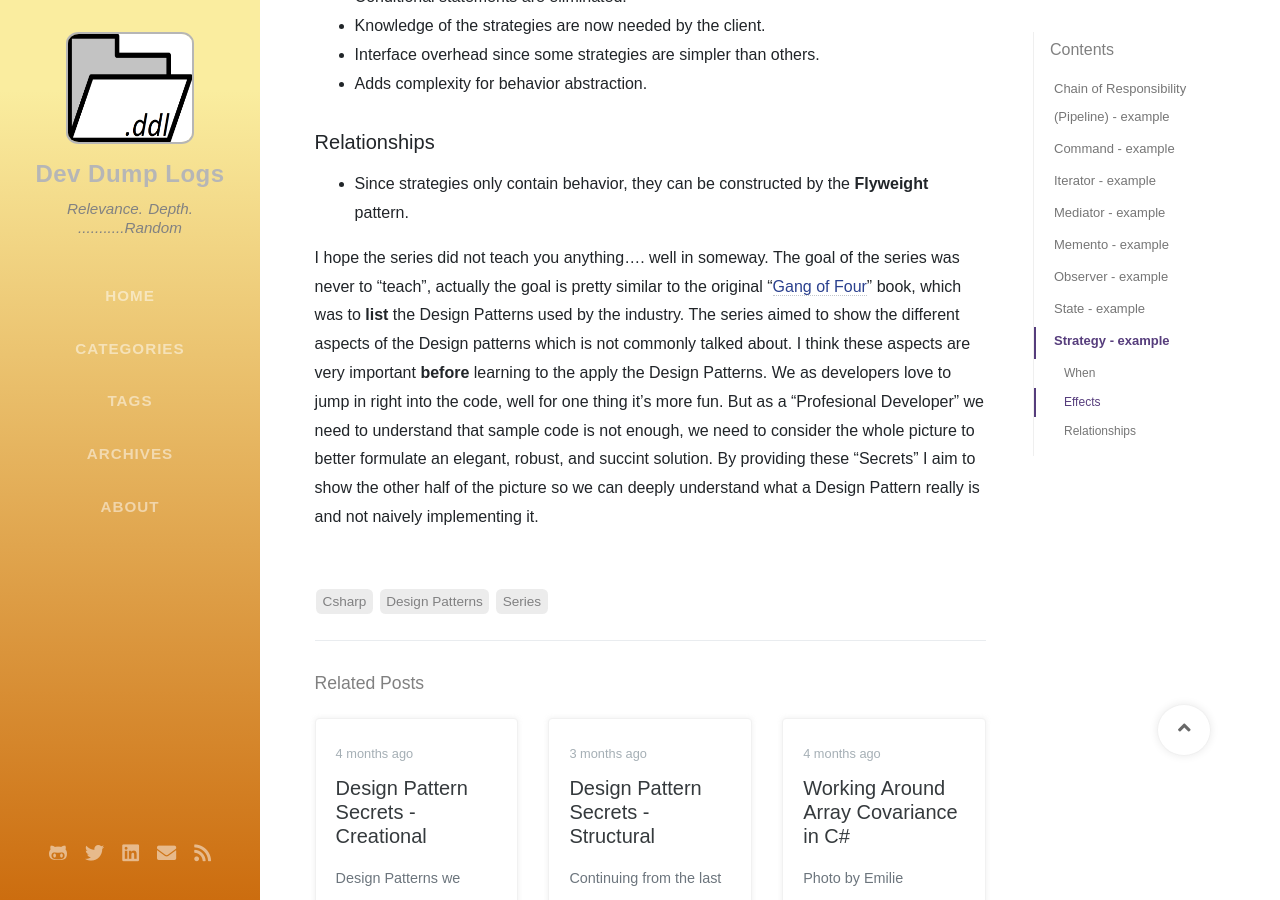
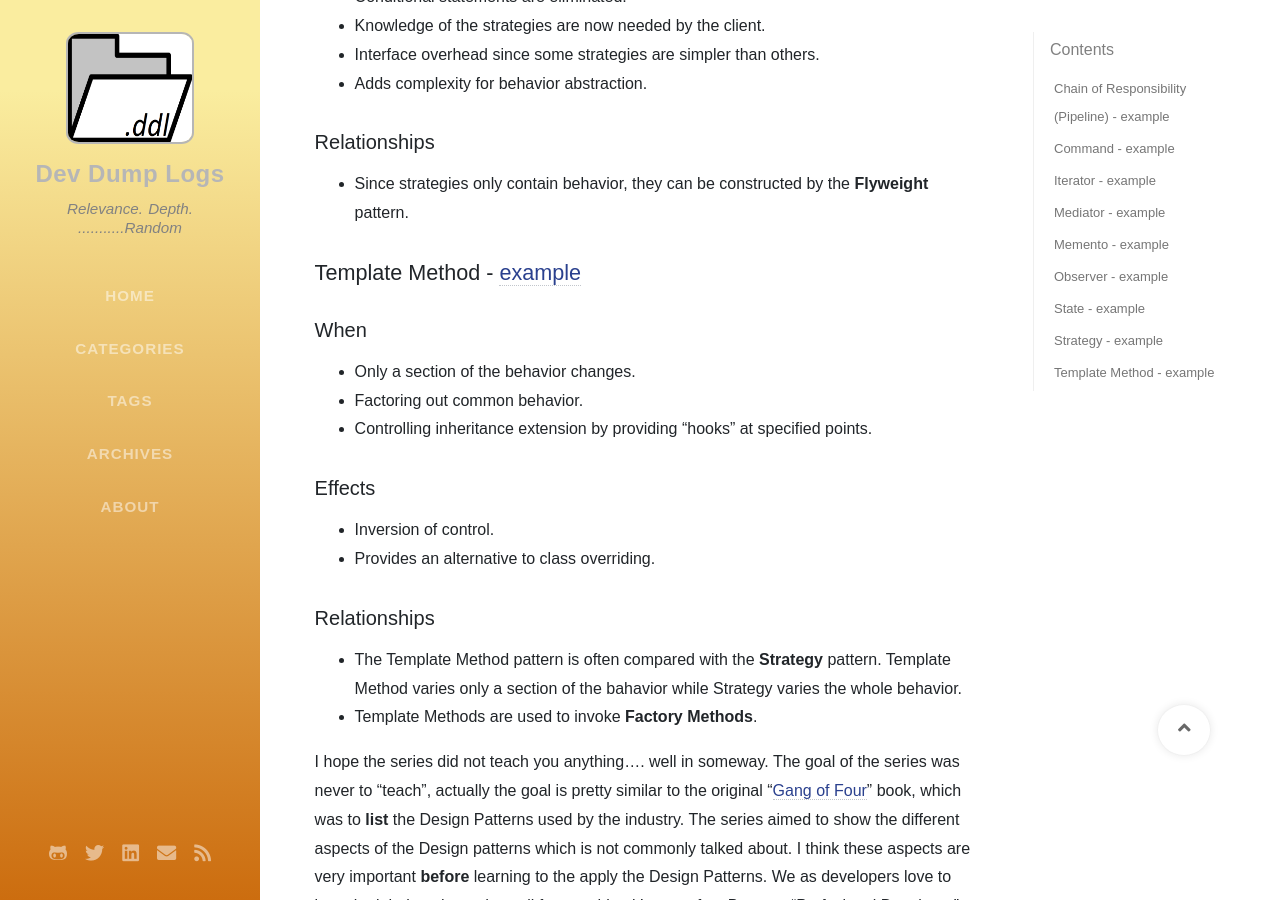
Before and after one commit to IanEscober/ianescober.github.io, a Jekyll site: the page built from _posts/2020-04-13-design-patterns-secrets-behavioral.md, in a window 1280 px wide and 900 px high, scrolled down 4617 px. Built offline with Jekyll 4.4.1, drawn with Linux system fonts in a browser that asks for light colours; nearby versions of some CDN libraries; some web fonts are replaced; comment, search, counter and statistics services are not loaded.

Commit message:
Added Template Method Pattern to 'DPS - B' Post

```diff
--- a/_posts/2020-04-13-design-patterns-secrets-behavioral.md
+++ b/_posts/2020-04-13-design-patterns-secrets-behavioral.md
@@ -137,4 +137,18 @@ As always the catalog would be again structured in:
 ### Relationships
 - Since strategies only contain behavior, they can be constructed by the __Flyweight__ pattern.
 
+## Template Method - [example](https://github.com/IanEscober/DesignPatterns/tree/master/src/Template)
+### When
+- Only a section of the behavior changes.
+- Factoring out common behavior.
+- Controlling inheritance extension by providing "hooks" at specified points.
+
+### Effects
+- Inversion of control.
+- Provides an alternative to class overriding.
+
+### Relationships
+- The Template Method pattern is often compared with the __Strategy__ pattern. Template Method varies only a section of the bahavior while Strategy varies the whole behavior.
+- Template Methods are used to invoke __Factory Methods__.
+
 I hope the series did not teach you anything.... well in someway. The goal of the series was never to "teach", actually the goal is pretty similar to the original "[Gang of Four](https://www.amazon.com/Design-Patterns-Object-Oriented-Addison-Wesley-Professional-ebook/dp/B000SEIBB8)" book, which was to __list__ the Design Patterns used by the industry. The series aimed to show the different aspects of the Design patterns which is not commonly talked about. I think these aspects are very important __before__ learning to the apply the Design Patterns. We as developers love to jump in right into the code, well for one thing it's more fun. But as a "Profesional Developer" we need to understand that sample code is not enough, we need to consider the whole picture to better formulate an elegant, robust, and succint solution. By providing these "Secrets" I aim to show the other half of the picture so we can deeply understand what a Design Pattern really is and not naively implementing it.
```
